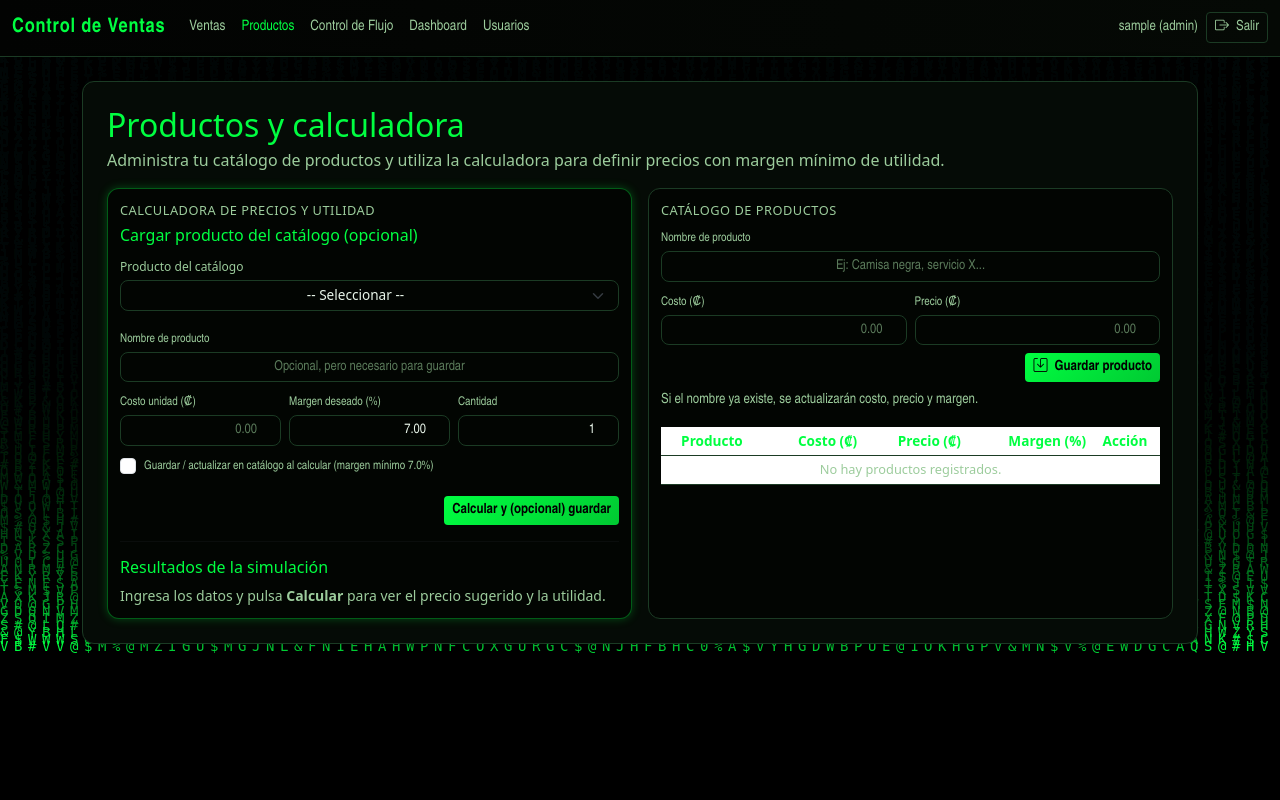
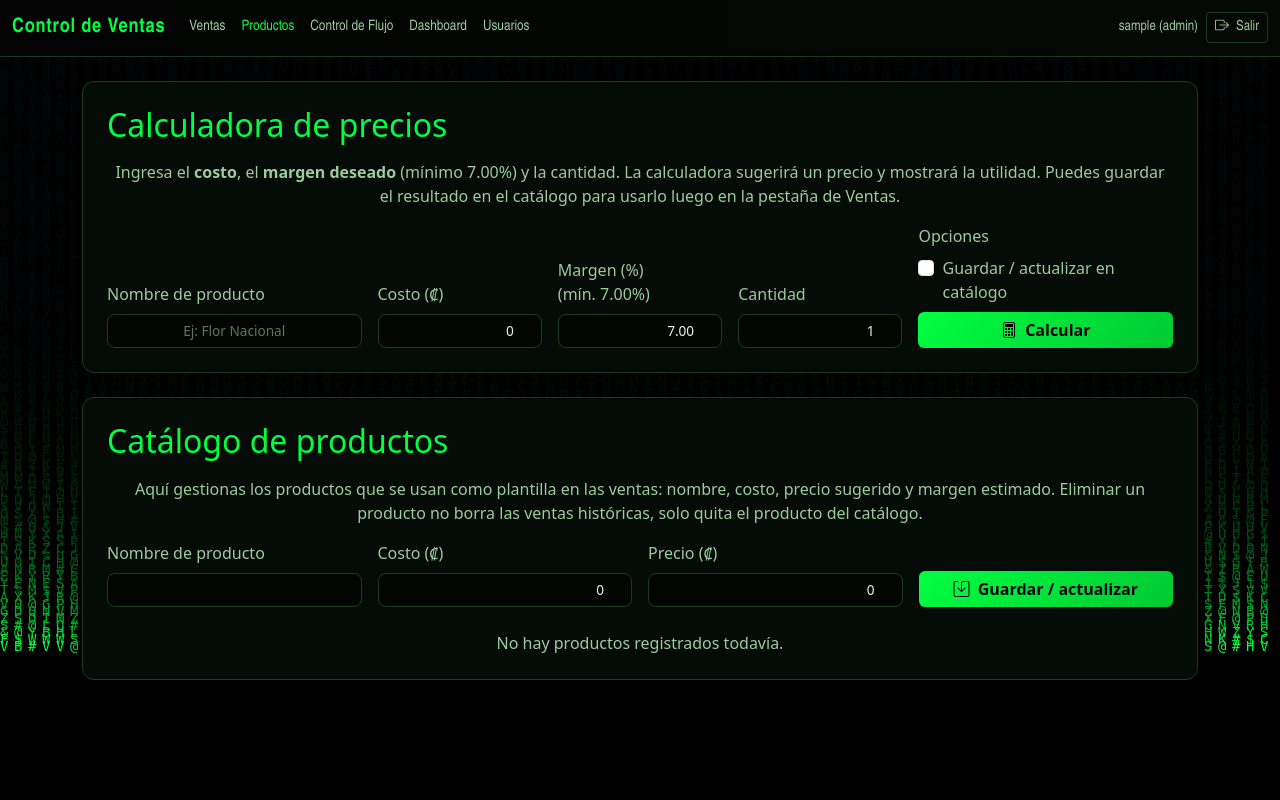
Before and after one commit to cristophercr07-hub/control-ventras-web, a Flask app: page /productos in a window 1280 px wide. Run offline with Flask 3, Linux system fonts and the light colour scheme; the visitor is signed in with stand-in values (Sample User, id 1); data that the repository does not hold is empty.

Commit message:
Update productos.html

```diff
--- a/templates/productos.html
+++ b/templates/productos.html
@@ -1,286 +1,237 @@
 {% extends "base.html" %}
-{% block title %}Productos - Control de Ventas{% endblock %}
+{% block title %}Productos y Calculadora - Control de Ventas{% endblock %}
 
 {% block content %}
 
-<div class="row mb-4">
-    <div class="col-12">
-        <div class="card p-4">
-            <div class="d-flex flex-column flex-md-row justify-content-between align-items-md-center mb-3">
-                <div>
-                    <h2 class="mb-1 text-accent">Productos y calculadora</h2>
-                    <p class="text-secondary-custom mb-0">
-                        Administra tu catálogo de productos y utiliza la calculadora para definir precios
-                        con margen mínimo de utilidad.
-                    </p>
-                </div>
-            </div>
-
+<!-- MENSAJES GENERALES -->
 {% if error %}
-                <div class="alert alert-danger py-2 px-3 fw-narrow">{{ error }}</div>
+    <div class="alert alert-danger py-2 mb-3">{{ error }}</div>
 {% endif %}
 {% if success %}
-                <div class="alert alert-success py-2 px-3 fw-narrow">{{ success }}</div>
+    <div class="alert alert-success py-2 mb-3">{{ success }}</div>
 {% endif %}
 
-            <div class="row g-3">
-                <!-- COLUMNA IZQUIERDA: CALCULADORA -->
-                <div class="col-12 col-lg-6">
-                    <div class="field-box matrix-border h-100">
-                        <div class="field-box-title">Calculadora de precios y utilidad</div>
+<!-- CALCULADORA DE PRECIOS -->
+<div class="row">
+    <div class="col-12">
+        <div class="card p-4 mb-4">
+            <h2 class="mb-3 text-accent">Calculadora de precios</h2>
+            <p class="text-secondary-custom text-center mb-3">
+                Ingresa el <b>costo</b>, el <b>margen deseado</b> (mínimo {{ "%.2f"|format(min_margin) }}%)
+                y la cantidad. La calculadora sugerirá un precio y mostrará la utilidad. Puedes
+                guardar el resultado en el catálogo para usarlo luego en la pestaña de Ventas.
+            </p>
 
-                        <!-- Selector para cargar un producto existente -->
-                        <h6 class="text-accent mb-2">Cargar producto del catálogo (opcional)</h6>
-                        <div class="row g-2 mb-3 align-items-end">
-                            <div class="col-12">
-                                <label class="small-label mb-1">Producto del catálogo</label>
-                                <select id="product_loader" class="form-select form-select-sm text-center">
-                                    <option value="">-- Seleccionar --</option>
-                                    {% for p in products %}
-                                        <option
-                                            value="{{ p.name }}"
-                                            data-cost="{{ "%.2f"|format(p.cost) }}"
-                                            data-margin="{{ "%.2f"|format(p.margin_percent) }}"
-                                        >
-                                            {{ p.name }} (Utilidad: {{ "%.2f"|format(p.margin_percent) }}%)
-                                        </option>
-                                    {% endfor %}
-                                </select>
-                            </div>
-                        </div>
-
-                        <!-- Formulario principal de la calculadora -->
-                        <form method="post" action="{{ url_for('productos') }}" class="fw-narrow">
+            <form method="post" action="{{ url_for('productos') }}">
                 <input type="hidden" name="form_type" value="calculator">
-
-                            <div class="row g-2 mb-2">
-                                <div class="col-12">
-                                    <label class="small-label mb-1">Nombre de producto</label>
+                <div class="row g-3 align-items-end">
+                    <div class="col-md-3 col-12">
+                        <label class="form-label text-secondary-custom">Nombre de producto</label>
                         <input
                             type="text"
                             name="product_name"
-                                        id="product_name"
-                                        class="form-control form-control-sm text-center"
-                                        value="{{ product_name_input }}"
-                                        placeholder="Opcional, pero necesario para guardar"
+                            class="form-control text-center"
+                            value="{{ product_name_input or '' }}"
+                            placeholder="Ej: Flor Nacional"
                         >
                     </div>
-                            </div>
-
-                            <div class="row g-2 mb-2">
-                                <div class="col-4">
-                                    <label class="small-label mb-1">Costo unidad (₡)</label>
+                    <div class="col-md-2 col-6">
+                        <label class="form-label text-secondary-custom">Costo (₡)</label>
                         <input
                             type="number"
                             step="0.01"
                             name="cost"
-                                        id="calc_cost"
-                                        class="form-control form-control-sm text-end"
-                                        value="{{ cost_input }}"
-                                        placeholder="0.00"
+                            class="form-control text-end"
+                            value="{{ cost_input or '0' }}"
                         >
                     </div>
-                                <div class="col-4">
-                                    <label class="small-label mb-1">Margen deseado (%)</label>
+                    <div class="col-md-2 col-6">
+                        <label class="form-label text-secondary-custom">
+                            Margen (%)<br><span class="text-secondary-custom">(mín. {{ "%.2f"|format(min_margin) }}%)</span>
+                        </label>
                         <input
                             type="number"
                             step="0.01"
                             name="margin"
-                                        id="calc_margin"
-                                        class="form-control form-control-sm text-end"
-                                        value="{{ margin_input }}"
+                            class="form-control text-end"
+                            value="{{ margin_input or '0' }}"
                         >
                     </div>
-                                <div class="col-4">
-                                    <label class="small-label mb-1">Cantidad</label>
+                    <div class="col-md-2 col-6">
+                        <label class="form-label text-secondary-custom">Cantidad</label>
                         <input
                             type="number"
                             name="quantity"
-                                        id="calc_quantity"
-                                        class="form-control form-control-sm text-end"
-                                        value="{{ quantity_input }}"
+                            class="form-control text-end"
                             min="1"
+                            value="{{ quantity_input or '1' }}"
                         >
                     </div>
-                            </div>
-
-                            <div class="row g-2 mb-3 align-items-center">
-                                <div class="col-12">
-                                    <div class="form-check">
+                    <div class="col-md-3 col-6">
+                        <label class="form-label text-secondary-custom">Opciones</label>
+                        <div class="form-check mb-2">
                             <input
                                 class="form-check-input"
                                 type="checkbox"
+                                value="1"
                                 id="save_to_catalog"
                                 name="save_to_catalog"
                             >
-                                        <label class="form-check-label small-label" for="save_to_catalog">
-                                            Guardar / actualizar en catálogo al calcular
-                                            (margen mínimo {{ "%.1f"|format(min_margin) }}%)
+                            <label class="form-check-label text-secondary-custom" for="save_to_catalog">
+                                Guardar / actualizar en catálogo
                             </label>
+                        </div>
+                        <button type="submit" class="btn btn-primary w-100">
+                            <i class="bi bi-calculator me-1"></i> Calcular
+                        </button>
+                    </div>
+                </div>
+            </form>
+
+            {% if price_result is not none %}
+                <hr class="my-4">
+                <h5 class="text-accent text-center mb-3">Resultado del cálculo</h5>
+                <div class="row text-center">
+                    <div class="col-md-3 col-6 mb-2">
+                        <p class="text-secondary-custom">
+                            Precio sugerido (₡)<br>
+                            <span class="text-accent">{{ "%.2f"|format(price_result) }}</span>
+                        </p>
+                    </div>
+                    <div class="col-md-3 col-6 mb-2">
+                        <p class="text-secondary-custom">
+                            Utilidad por unidad (₡)<br>
+                            <span class="text-accent">{{ "%.2f"|format(profit_unit or 0) }}</span>
+                        </p>
+                    </div>
+                    <div class="col-md-3 col-6 mb-2">
+                        <p class="text-secondary-custom">
+                            Utilidad total (₡)<br>
+                            <span class="text-accent">{{ "%.2f"|format(profit_total or 0) }}</span>
+                        </p>
+                    </div>
+                    <div class="col-md-3 col-6 mb-2">
+                        <p class="text-secondary-custom">
+                            Margen efectivo (%)<br>
+                            <span class="text-accent">{{ "%.2f"|format(margin_used or 0) }}</span>
+                        </p>
+                    </div>
+                </div>
+            {% endif %}
         </div>
     </div>
 </div>
 
-                            <div class="d-flex justify-content-end">
-                                <button type="submit" class="btn btn-primary btn-sm">
-                                    Calcular y (opcional) guardar
+<!-- CATÁLOGO DE PRODUCTOS -->
+<div class="row">
+    <div class="col-12">
+        <div class="card p-4">
+            <h2 class="mb-3 text-accent">Catálogo de productos</h2>
+            <p class="text-secondary-custom text-center mb-3">
+                Aquí gestionas los productos que se usan como plantilla en las ventas:
+                nombre, costo, precio sugerido y margen estimado. Eliminar un producto no
+                borra las ventas históricas, solo quita el producto del catálogo.
+            </p>
+
+            <!-- Formulario directo para crear/editar producto -->
+            <form method="post" action="{{ url_for('productos') }}" class="mb-4">
+                <input type="hidden" name="form_type" value="catalog">
+                <div class="row g-3 align-items-end">
+                    <div class="col-md-3 col-12">
+                        <label class="form-label text-secondary-custom">Nombre de producto</label>
+                        <input type="text" name="name" class="form-control text-center" required>
+                    </div>
+                    <div class="col-md-3 col-6">
+                        <label class="form-label text-secondary-custom">Costo (₡)</label>
+                        <input type="number" step="0.01" name="cost" class="form-control text-end" value="0">
+                    </div>
+                    <div class="col-md-3 col-6">
+                        <label class="form-label text-secondary-custom">Precio (₡)</label>
+                        <input type="number" step="0.01" name="price" class="form-control text-end" value="0">
+                    </div>
+                    <div class="col-md-3 col-12 text-center">
+                        <button type="submit" class="btn btn-primary w-100">
+                            <i class="bi bi-save me-1"></i> Guardar / actualizar
                         </button>
+                    </div>
                 </div>
             </form>
 
-                        <!-- RESULTADOS -->
-                        <hr class="my-3">
-                        <h6 class="text-accent mb-2">Resultados de la simulación</h6>
-                        {% if price_result is not none %}
-                            <div class="row text-center mb-2">
-                                <div class="col-6 col-md-3 mb-2">
-                                    <div class="small-label mb-1">Precio sugerido (₡)</div>
-                                    <div class="text-accent fw-bold">
-                                        {{ "%.2f"|format(price_result) }}
-                                    </div>
-                                </div>
-                                <div class="col-6 col-md-3 mb-2">
-                                    <div class="small-label mb-1">Utilidad unidad (₡)</div>
-                                    <div class="text-accent fw-bold">
-                                        {{ "%.2f"|format(profit_unit) }}
-                                    </div>
-                                </div>
-                                <div class="col-6 col-md-3 mb-2">
-                                    <div class="small-label mb-1">Utilidad total (₡)</div>
-                                    <div class="text-accent fw-bold">
-                                        {{ "%.2f"|format(profit_total) }}
-                                    </div>
-                                </div>
-                                <div class="col-6 col-md-3 mb-2">
-                                    <div class="small-label mb-1">Margen aplicado (%)</div>
-                                    <div class="text-accent fw-bold">
-                                        {{ "%.2f"|format(margin_used) }}
-                                    </div>
-                                </div>
-                            </div>
-                            <p class="text-secondary-custom small mb-0">
-                                El precio sugerido asegura al menos
-                                <strong>{{ "%.1f"|format(min_margin) }}%</strong> de utilidad sobre el costo ingresado.
-                                Si marcaste la casilla de guardar, el producto ya quedó reflejado en el catálogo
-                                y disponible en la pestaña <b>Ventas</b>.
-                            </p>
-                        {% else %}
-                            <p class="text-secondary-custom small mb-0">
-                                Ingresa los datos y pulsa <b>Calcular</b> para ver el precio sugerido y la utilidad.
-                            </p>
-                        {% endif %}
-                    </div>
-                </div>
-
-                <!-- COLUMNA DERECHA: CATÁLOGO -->
-                <div class="col-12 col-lg-6">
-                    <div class="field-box h-100">
-                        <div class="field-box-title">Catálogo de productos</div>
-
-                        <!-- Formulario crear / actualizar -->
-                        <form method="post" action="{{ url_for('productos') }}" class="fw-narrow mb-3">
-                            <input type="hidden" name="form_type" value="catalog">
-
-                            <div class="row g-2 mb-2">
-                                <div class="col-12">
-                                    <label class="small-label mb-1">Nombre de producto</label>
-                                    <input
-                                        type="text"
-                                        name="name"
-                                        class="form-control form-control-sm text-center"
-                                        placeholder="Ej: Camisa negra, servicio X..."
-                                        required
-                                    >
-                                </div>
-                            </div>
-                            <div class="row g-2 mb-2">
-                                <div class="col-6">
-                                    <label class="small-label mb-1">Costo (₡)</label>
-                                    <input
-                                        type="number"
-                                        step="0.01"
-                                        min="0"
-                                        name="cost"
-                                        class="form-control form-control-sm text-end"
-                                        placeholder="0.00"
-                                    >
-                                </div>
-                                <div class="col-6">
-                                    <label class="small-label mb-1">Precio (₡)</label>
-                                    <input
-                                        type="number"
-                                        step="0.01"
-                                        min="0"
-                                        name="price"
-                                        class="form-control form-control-sm text-end"
-                                        placeholder="0.00"
-                                    >
-                                </div>
-                            </div>
-                            <div class="d-flex justify-content-end">
-                                <button type="submit" class="btn btn-primary btn-sm">
-                                    <i class="bi bi-save me-1"></i> Guardar producto
-                                </button>
-                            </div>
-                            <p class="text-secondary-custom small mt-2 mb-0">
-                                Si el nombre ya existe, se actualizarán costo, precio y margen.
-                            </p>
-                        </form>
-
-                        <!-- Tabla de productos -->
-                        <div class="table-responsive mt-3">
-                            <table class="table table-dark-custom table-sm mb-0">
+            <!-- LISTADO DE PRODUCTOS -->
+            {% if products and products|length > 0 %}
+                <div class="table-responsive d-none d-md-block">
+                    <table class="table table-dark-custom table-sm align-middle">
                         <thead>
-                                    <tr>
-                                        <th>Producto</th>
-                                        <th class="text-end">Costo (₡)</th>
-                                        <th class="text-end">Precio (₡)</th>
-                                        <th class="text-end">Margen (%)</th>
-                                        <th class="text-center" style="width:70px;">Acción</th>
+                            <tr class="text-center">
+                                <th>Nombre</th>
+                                <th>Costo (₡)</th>
+                                <th>Precio (₡)</th>
+                                <th>Margen estimado (%)</th>
+                                <th>Acciones</th>
                             </tr>
                         </thead>
                         <tbody>
-                                    {% if products and products|length > 0 %}
                             {% for p in products %}
                                 <tr>
                                     <td class="text-center">{{ p.name }}</td>
-                                            <td class="text-end">{{ p.cost|format_num }}</td>
-                                            <td class="text-end">{{ p.price|format_num }}</td>
-                                            <td class="text-end">
-                                                {{ "%.2f"|format(p.margin_percent or 0) }}
-                                            </td>
+                                    <td class="text-end text-accent">{{ "%.2f"|format(p.cost) }}</td>
+                                    <td class="text-end text-accent">{{ "%.2f"|format(p.price) }}</td>
+                                    <td class="text-end text-accent">{{ "%.2f"|format(p.margin_percent) }}</td>
                                     <td class="text-center">
-                                                {% if session.get('is_admin') %}
                                         <form method="post"
                                               action="{{ url_for('delete_product', product_id=p.id) }}"
-                                                          onsubmit="return confirm('¿Seguro que deseas eliminar este producto?');">
-                                                        <button type="submit" class="btn btn-outline-light btn-sm py-0 px-2">
+                                              class="d-inline"
+                                              onsubmit="return doubleConfirm(
+                                                  '¿Eliminar este producto del catálogo?',
+                                                  'Las ventas existentes no se borran, solo el catálogo. ¿Confirmas?'
+                                              );">
+                                            <button type="submit"
+                                                    class="btn btn-sm btn-outline-danger">
                                                 <i class="bi bi-trash"></i>
                                             </button>
                                         </form>
-                                                {% else %}
-                                                    <span class="text-secondary-custom small">
-                                                        -
-                                                    </span>
-                                                {% endif %}
                                     </td>
                                 </tr>
                             {% endfor %}
-                                    {% else %}
-                                        <tr>
-                                            <td colspan="5" class="text-center text-secondary-custom">
-                                                No hay productos registrados.
-                                            </td>
-                                        </tr>
-                                    {% endif %}
                         </tbody>
                     </table>
                 </div>
 
+                <!-- Versión móvil tipo tarjeta -->
+                <div class="d-block d-md-none">
+                    {% for p in products %}
+                        <div class="border rounded p-2 mb-2">
+                            <div><strong>{{ p.name }}</strong></div>
+                            <div class="text-secondary-custom">
+                                Costo: <span class="text-accent">{{ "%.2f"|format(p.cost) }} ₡</span> |
+                                Precio: <span class="text-accent">{{ "%.2f"|format(p.price) }} ₡</span>
+                            </div>
+                            <div class="text-secondary-custom">
+                                Margen estimado:
+                                <span class="text-accent">{{ "%.2f"|format(p.margin_percent) }} %</span>
+                            </div>
+                            <div class="mt-1 text-end">
+                                <form method="post"
+                                      action="{{ url_for('delete_product', product_id=p.id) }}"
+                                      class="d-inline"
+                                      onsubmit="return doubleConfirm(
+                                          '¿Eliminar este producto?',
+                                          'No se borran las ventas, solo el catálogo. ¿Confirmas?'
+                                      );">
+                                    <button type="submit"
+                                            class="btn btn-sm btn-outline-danger">
+                                        <i class="bi bi-trash"></i> Eliminar
+                                    </button>
+                                </form>
                             </div>
                         </div>
-            </div> <!-- row g-3 -->
-
+                    {% endfor %}
+                </div>
+            {% else %}
+                <p class="text-secondary-custom text-center mb-0">
+                    No hay productos registrados todavía.
+                </p>
+            {% endif %}
         </div>
     </div>
 </div>
@@ -290,30 +241,9 @@
 {% block extra_scripts %}
 {{ super() }}
 <script>
-document.addEventListener("DOMContentLoaded", function() {
-    const loader = document.getElementById("product_loader");
-    const nameInput = document.getElementById("product_name");
-    const costInput = document.getElementById("calc_cost");
-    const marginInput = document.getElementById("calc_margin");
-
-    if (loader && nameInput && costInput && marginInput) {
-        loader.addEventListener("change", function() {
-            const opt = loader.options[loader.selectedIndex];
-            const name = opt.value;
-            const cost = opt.getAttribute("data-cost");
-            const margin = opt.getAttribute("data-margin");
-
-            if (name) {
-                nameInput.value = name;
+function doubleConfirm(msg1, msg2) {
+    if (!confirm(msg1)) return false;
+    return confirm(msg2);
 }
-            if (cost) {
-                costInput.value = cost;
-            }
-            if (margin) {
-                marginInput.value = margin;
-            }
-        });
-    }
-});
 </script>
 {% endblock %}
```
Lines whose indentation alone changed are shown as unchanged.
